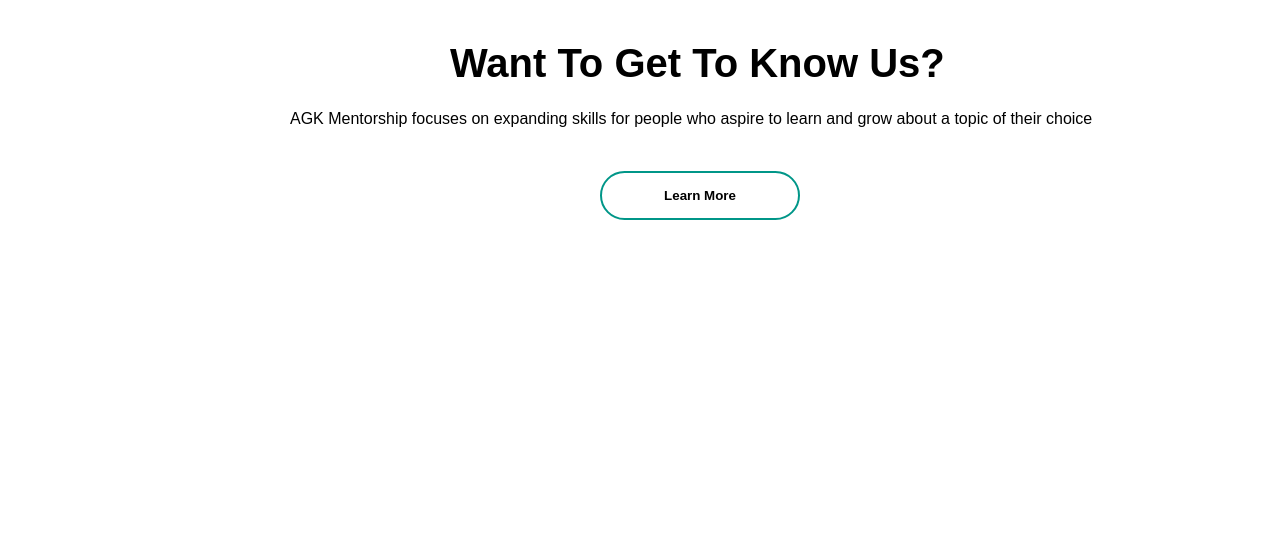
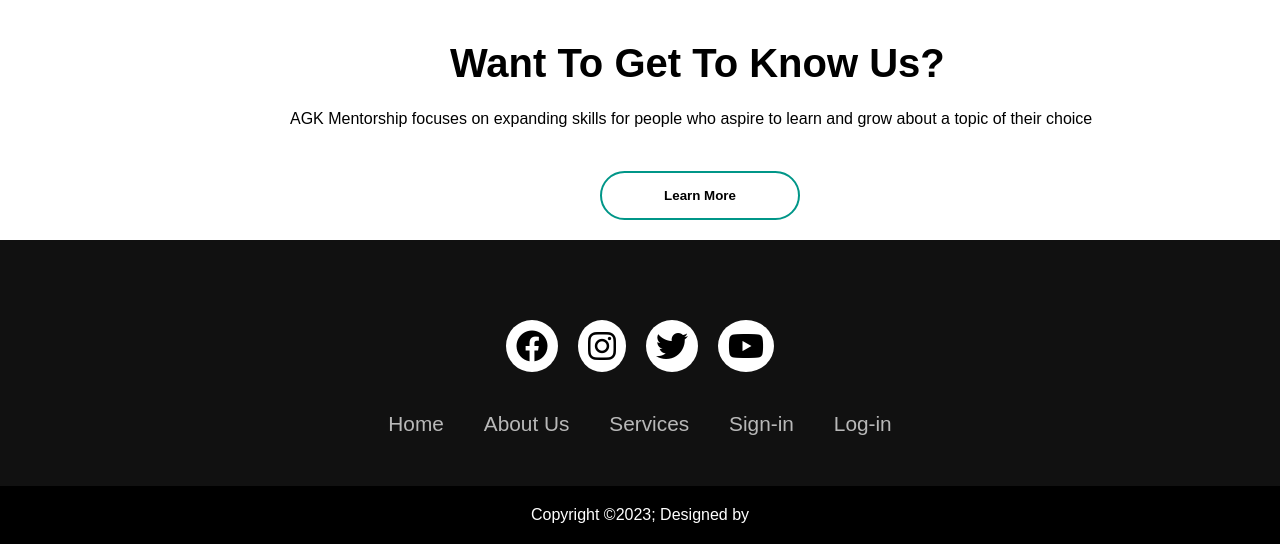
Before and after one commit to kkamionka/Mentoring-website-IBM, a PHP site: page /homepage.html in a window 1280 px wide. Shown: the part 2686-3230 px from the top of the page. Before the commit the page ends 2906 px from the top, so only its background shows below. Run offline with PHP 8.4, Linux system fonts and the light colour scheme.

Commit message:
73rd change

```diff
--- a/homepage.css
+++ b/homepage.css
@@ -364,3 +364,86 @@ button:hover {
 .container_text a button:hover {
     background-color: #009688;
 }
+
+/* Footer */
+footer{
+    background-color: #111;
+}
+.footerContainer{
+    width: 100%;
+    padding: 70px 30px 20px ;
+}
+.socialIcons{
+    display: flex;
+    justify-content: center;
+}
+.socialIcons a{
+    text-decoration: none;
+    padding:  10px;
+    background-color: white;
+    margin: 10px;
+    border-radius: 50%;
+}
+.socialIcons a i{
+    font-size: 2em;
+    color: black;
+    opacity: 0,9;
+}
+/* Hover affect on social media icon */
+.socialIcons a:hover{
+    background-color: #111;
+    transition: 0.5s;
+}
+.socialIcons a:hover i{
+    color: white;
+    transition: 0.5s;
+}
+.footerNav{
+    margin: 30px 0;
+}
+.footerNav ul{
+    display: flex;
+    justify-content: center;
+    list-style-type: none;
+}
+.footerNav ul li a{
+    color:white;
+    margin: 20px;
+    text-decoration: none;
+    font-size: 1.3em;
+    opacity: 0.7;
+    transition: 0.5s;
+
+}
+.footerNav ul li a:hover{
+    opacity: 1;
+}
+.footerBottom{
+    background-color: #000;
+    padding: 20px;
+    text-align: center;
+}
+.footerBottom p{
+    color: white;
+}
+.designer{
+    opacity: 0.7;
+    text-transform: uppercase;
+    letter-spacing: 1px;
+    font-weight: 400;
+    margin: 0px 5px;
+}
+@media (max-width: 700px){
+    .footerNav ul{
+        flex-direction: column;
+    }
+    .footerNav ul li{
+        width:100%;
+        text-align: center;
+        margin: 10px;
+    }
+    .socialIcons a{
+        padding: 8px;
+        margin: 4px;
+    }
+}
--- a/homepage.html
+++ b/homepage.html
@@ -5,7 +5,9 @@
     <meta name="viewport" content="width=device-width, initial-scale=1.0">
     <title>welcome | AGK Mentors</title>
     <link rel="stylesheet" href="https://cdnjs.cloudflare.com/ajax/libs/font-awesome/6.7.1/css/all.min.css">
+    <link rel="stylesheet" href="https://cdnjs.cloudflare.com/ajax/libs/font-awesome/6.5.1/css/all.min.css" integrity="sha512-DTOQO9RWCH3ppGqcWaEA1BIZOC6xxalwEsw9c2QQeAIftl+Vegovlnee1c9QX4TctnWMn13TZye+giMm8e2LwA==" crossorigin="anonymous" referrerpolicy="no-referrer" />
     <link rel="stylesheet" href="homepage.css">
+    <link rel="stylesheet" href="https://cdnjs.cloudflare.com/ajax/libs/font-awesome/6.2.0/css/all.min.css" integrity="sha512-xh6O/CkQoPOWDdYTDqeRdPCVd1SpvCA9XXcUnZS2FmJNp1coAFzvtCN9BmamE+4aHK8yyUHUSCcJHgXloTyT2A==" crossorigin="anonymous" referrerpolicy="no-referrer" />
 
     <link
   rel="stylesheet"
@@ -21,7 +23,7 @@
                 <li><a href="homepage.html">Home</a></li>
                 <li><a href="about-page.html">About Us</a></li>
                 <li><a href="services.html">Services</a></li>
-                <a href="sign-in.html">
+                <a href="sign-in.php">
                     <img src="images/account_circle_24dp_E8EAED_FILL0_wght400_GRAD0_opsz24(1).png" class="icon" alt="Account Icon">
                 </a>
             </ul>
@@ -32,7 +34,7 @@
             <p>Join Us Today</p>
 
             <div>
-                <a href="sign-in.html">
+                <a href="sign-in.php">
                     <button type="button"><span></span>Join Us</button>
                 </a>
                 <a href="about-page.html">
@@ -182,6 +184,29 @@
         </div>
     </div>
 
+    <footer>
+        <div class="footerContainer">
+            <div class="socialIcons">
+                <a href="https://www.facebook.com/IBM/?locale=en_GB"><i class="fa-brands fa-facebook"></i></a>
+                <a href="https://www.instagram.com/ibm/?hl=en"><i class="fa-brands fa-instagram"></i></a>
+                <a href="https://x.com/IBM"><i class="fa-brands fa-twitter"></i></a>
+                <a href="https://www.youtube.com/ibm"><i class="fa-brands fa-youtube"></i></a>
+            </div>
+            <div class="footerNav">
+                <ul><li><a href="homepage.html">Home</a></li>
+                    <li><a href="about-page.html">About Us</a ></li>
+                    <li><a href="services.html">Services</a></li>
+                    <li><a href="sign-in.php">Sign-in</a></li>
+                    <li><a href="log-in.php">Log-in</a></li>
+                </ul>
+            </div>
+
+        </div>
+        <div class="footerBottom">
+            <p>Copyright &copy;2023; Designed by <span class="designer"></span></p>
+        </div>
+    </footer>
+
     <!-- JavaScript -->
      <script src="homepage.js"></script>
 
--- a/services.html
+++ b/services.html
@@ -19,7 +19,7 @@
                 <li><a href="homepage.html">Home</a></li>
                 <li><a href="about-page.html">About Us</a></li>
                 <li><a href="services.html">Services</a></li>
-                <a href="sign-in.html">
+                <a href="sign-in.php">
                     <img src="images/account_circle_24dp_E8EAED_FILL0_wght400_GRAD0_opsz24(1).png" class="icon" alt="Account Icon">
                 </a>
             </ul>
```
Also changed, not shown: about-page.html (+26 -2 lines), aboutpage.css (+83 -0 lines), sign-in.php (added, +53 -0 lines), log-in.php (renamed from log-in.html).
